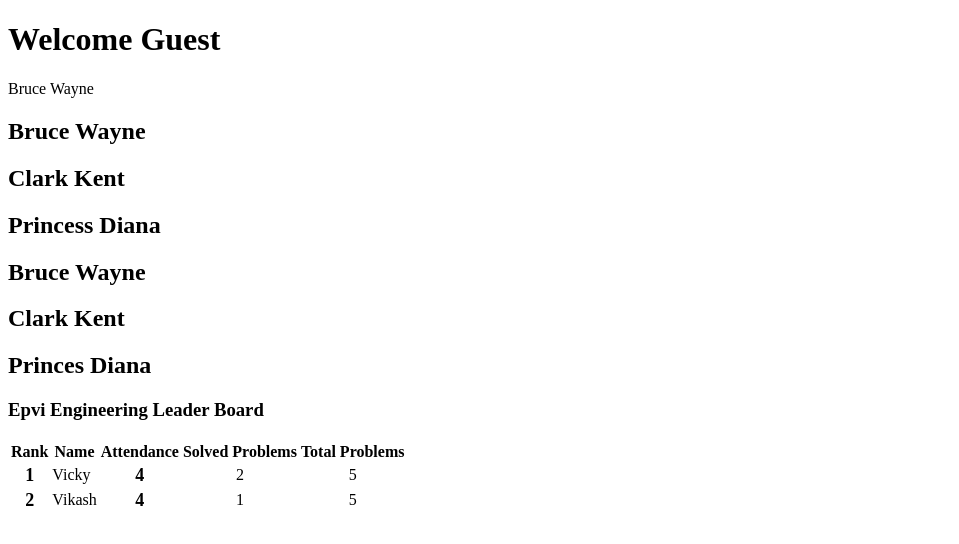
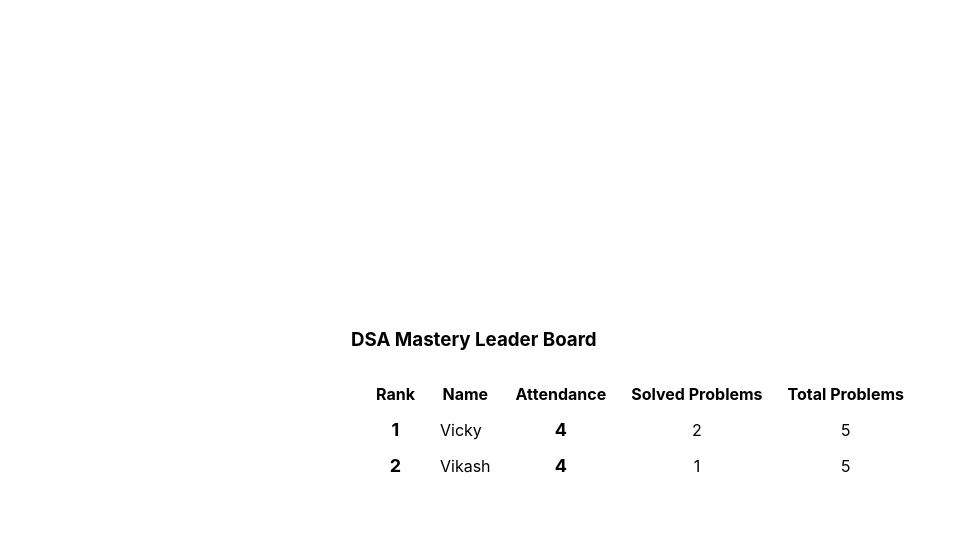
Before and after one commit to Anubhav311/openboard, a React app: page / in a window 1280 px wide. Shown: the top 544 px of the page, without its empty margins (0-959 px from the left). Built offline with nearby package versions, Linux system fonts and the light colour scheme.

Commit message:
added styles

```diff
--- a/src/App.tsx
+++ b/src/App.tsx
@@ -1,4 +1,6 @@
 import { useState } from 'react'
+import './styles/global.css'
+import './styles/home.css'
 // import './styles.css'
 // import IMAGE from './react.png'
 // import LOGO from './logo.svg'
@@ -91,52 +93,14 @@
 
 export const App = () => {
   const [members] = useState(membersList)
-  // const [contri, setContri] = useRecoilState(todoState)
-  // useEffect(async () => {
-  //   const url = 'https://api.github.com/users/Anubhav311/events'
-  //   const resp = await fetch(url)
-  //   const result = await resp.json()
-  //   setContri(result)
-  // }, [])
-
-  const personName = {
-    first: 'Bruce',
-    last: 'Wayne',
-  }
-
-  const nameList = [
-    {
-      first: 'Bruce',
-      last: 'Wayne',
-    },
-    {
-      first: 'Clark',
-      last: 'Kent',
-    },
-    {
-      first: 'Princess',
-      last: 'Diana',
-    },
-  ]
 
   return (
     <>
-      <Greet name="Anubhav" messageCount={10} isLoggedIn={false} />
-      <Person name={personName} />
-      <PersonList names={nameList} />
-      {/* {contri.map((todo) => (
-        <div key={todo.id}>
-          <div>{todo.id}</div>
-          <div>{todo.type}</div>
-          <div>{todo.created_at}</div>
-          <div>{todo.public}</div>
-        </div>
-      ))} */}
       <div className="container">
         <main className="main">
           <div>
             <div>
-              <h3>Epvi Engineering Leader Board</h3>
+              <h3>DSA Mastery Leader Board</h3>
             </div>
             <div>
               <table>
@@ -190,59 +154,3 @@
     </tbody>
   )
 }
-
-// string, number and boolean types
-type GreetProps = {
-  name: string
-  messageCount: number
-  isLoggedIn: boolean
-}
-
-function Greet(props: GreetProps) {
-  return (
-    <h1>
-      {props.isLoggedIn
-        ? `Hello {props.name}. You have {props.messageCount} unread messages.`
-        : 'Welcome Guest'}
-    </h1>
-  )
-}
-
-// object props
-type PersonProps = {
-  name: {
-    first: string
-    last: string
-  }
-}
-
-function Person(props: PersonProps) {
-  return (
-    <div>
-      {props.name.first} {props.name.last}
-    </div>
-  )
-}
-
-// list props
-type PersonListProps = {
-  names: {
-    first: string
-    last: string
-  }[]
-}
-
-function PersonList(props: PersonListProps) {
-  return (
-    <div>
-      {props.names.map((name, i) => (
-        <h2 key={i}>
-          {name.first} {name.last}
-        </h2>
-      ))}
-      <h2>Bruce Wayne</h2>
-      <h2>Clark Kent</h2>
-      <h2>Princes Diana</h2>
-    </div>
-  )
-}
--- /dev/null
+++ b/src/styles/global.css
@@ -0,0 +1,41 @@
+html,
+body {
+  padding: 0;
+  margin: 0;
+  font-family: -apple-system, BlinkMacSystemFont, Segoe UI, Roboto, Oxygen,
+    Ubuntu, Cantarell, Fira Sans, Droid Sans, Helvetica Neue, sans-serif;
+}
+
+a {
+  color: inherit;
+  text-decoration: none;
+}
+
+* {
+  box-sizing: border-box;
+}
+
+@media (prefers-color-scheme: dark) {
+  html {
+    color-scheme: dark;
+  }
+  body {
+    color: white;
+    background: black;
+  }
+}
+
+table,
+th,
+td {
+  /* border: 1px solid black; */
+  padding: 0 5px;
+  /* text-align: center; */
+}
+table {
+  border-spacing: 15px;
+}
+
+/* .rank_column .pr_column{
+  text-align: center;
+} */
--- /dev/null
+++ b/src/styles/home.css
@@ -0,0 +1,129 @@
+.container {
+  padding: 0 2rem;
+}
+
+.main {
+  min-height: 100vh;
+  padding: 4rem 0;
+  flex: 1;
+  display: flex;
+  flex-direction: column;
+  justify-content: center;
+  align-items: center;
+}
+
+.footer {
+  display: flex;
+  flex: 1;
+  padding: 2rem 0;
+  border-top: 1px solid #eaeaea;
+  justify-content: center;
+  align-items: center;
+}
+
+.footer a {
+  display: flex;
+  justify-content: center;
+  align-items: center;
+  flex-grow: 1;
+}
+
+.title a {
+  color: #0070f3;
+  text-decoration: none;
+}
+
+.title a:hover,
+.title a:focus,
+.title a:active {
+  text-decoration: underline;
+}
+
+.title {
+  margin: 0;
+  line-height: 1.15;
+  font-size: 4rem;
+}
+
+.title,
+.description {
+  text-align: center;
+}
+
+.description {
+  margin: 4rem 0;
+  line-height: 1.5;
+  font-size: 1.5rem;
+}
+
+.code {
+  background: #fafafa;
+  border-radius: 5px;
+  padding: 0.75rem;
+  font-size: 1.1rem;
+  font-family: Menlo, Monaco, Lucida Console, Liberation Mono, DejaVu Sans Mono,
+    Bitstream Vera Sans Mono, Courier New, monospace;
+}
+
+.grid {
+  display: flex;
+  align-items: center;
+  justify-content: center;
+  flex-wrap: wrap;
+  max-width: 800px;
+}
+
+.card {
+  margin: 1rem;
+  padding: 1.5rem;
+  text-align: left;
+  color: inherit;
+  text-decoration: none;
+  border: 1px solid #eaeaea;
+  border-radius: 10px;
+  transition: color 0.15s ease, border-color 0.15s ease;
+  max-width: 300px;
+}
+
+.card:hover,
+.card:focus,
+.card:active {
+  color: #0070f3;
+  border-color: #0070f3;
+}
+
+.card h2 {
+  margin: 0 0 1rem 0;
+  font-size: 1.5rem;
+}
+
+.card p {
+  margin: 0;
+  font-size: 1.25rem;
+  line-height: 1.5;
+}
+
+.logo {
+  height: 1em;
+  margin-left: 0.5rem;
+}
+
+@media (max-width: 600px) {
+  .grid {
+    width: 100%;
+    flex-direction: column;
+  }
+}
+
+@media (prefers-color-scheme: dark) {
+  .card,
+  .footer {
+    border-color: #222;
+  }
+  .code {
+    background: #111;
+  }
+  .logo img {
+    filter: invert(1);
+  }
+}
```
